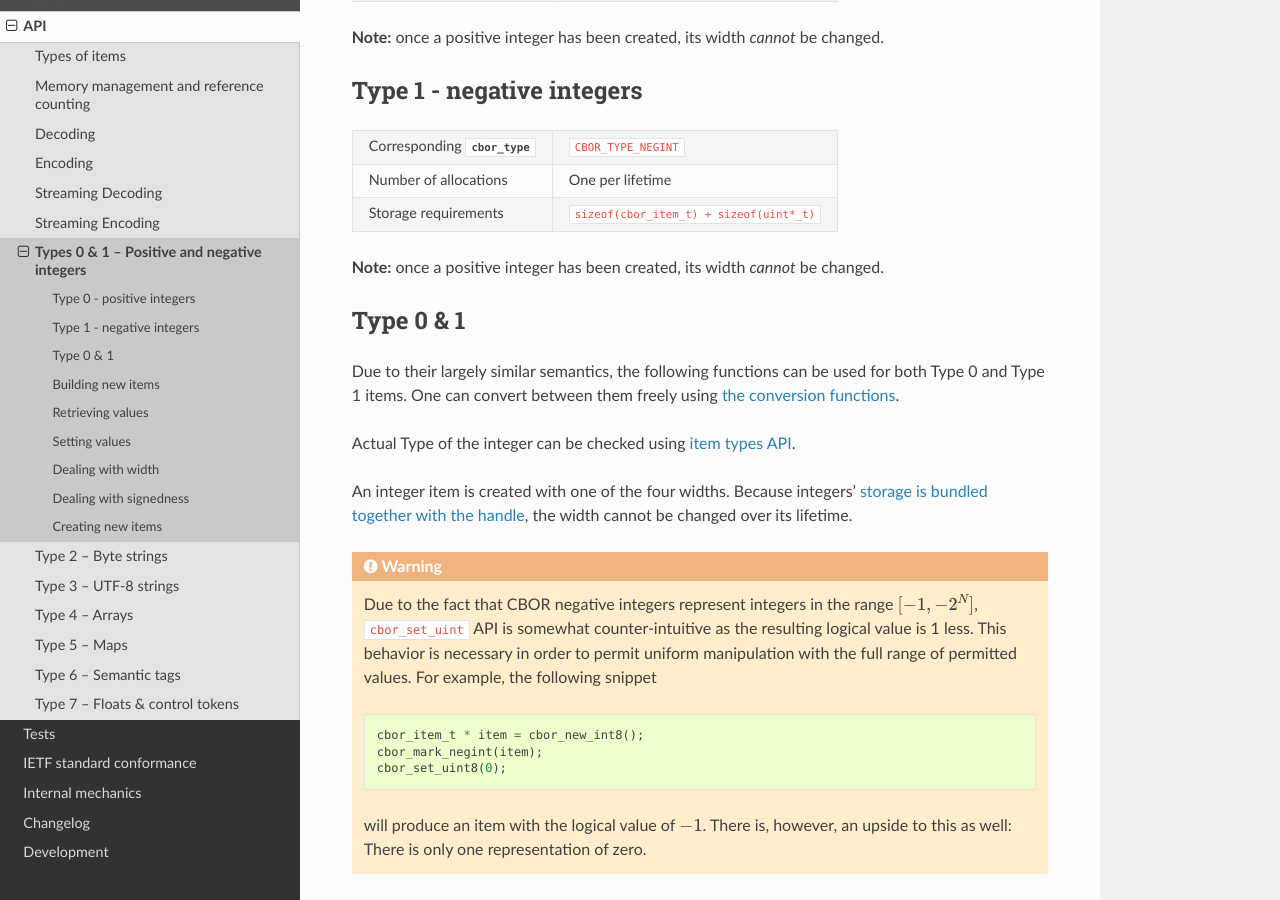
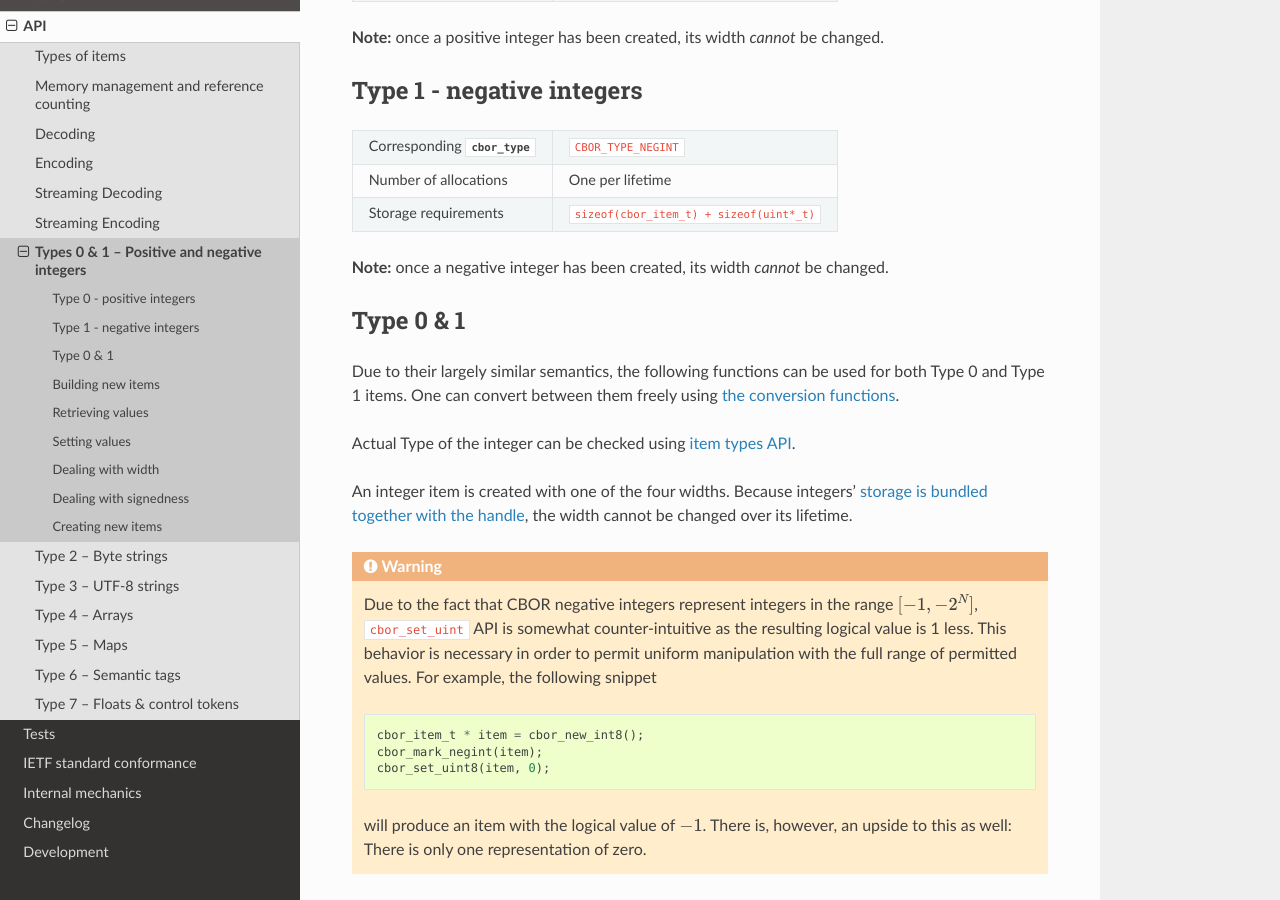
Before and after one commit to PJK/libcbor, a Sphinx documentation site: the page built from doc/source/api/type_0_1_integers.rst, in a window 1280 px wide and 900 px high, scrolled down 536 px. Built offline with Sphinx 7.4.7 and the Read the Docs theme 3.1.0, drawn with Linux system fonts in a browser that asks for light colours.

Commit message:
Fix critical documentation errors (#398)
- Fix swapped Doxygen comments for definite/indefinite callbacks in
  callbacks.h (affects generated streaming decoding docs)
- Fix incorrect CBOR byte 0xf5 -> 0x5f for indefinite byte string start
- Fix incorrect array example: 0x9f -> 0x98 for definite array
- Fix missing item argument in cbor_set_uint8 code example
- Fix "positive" -> "negative" integer in Type 1 section
- Fix CMake minimum version: 2.8 -> 3.5
- Fix swapped cross-references in streaming encoding docs

Co-authored-by: Claude Opus 4.6 <noreply@anthropic.com>

```diff
--- a/doc/source/api/streaming_encoding.rst
+++ b/doc/source/api/streaming_encoding.rst
@@ -7,7 +7,7 @@ exposes a low-level encoding API to encode CBOR objects on the fly. Unlike
 strings, etc.) instead of :type:`cbor_item_t`. The client is responsible for
 constructing the compound types correctly (e.g. terminating arrays).
 
-Streaming encoding is typically used to create an streaming (indefinite length) CBOR :doc:`strings <type_2_byte_strings>`, :doc:`byte strings <type_3_strings>`, :doc:`arrays <type_4_arrays>`, and :doc:`maps <type_5_maps>`. Complete example: `examples/streaming_array.c <https://github.com/PJK/libcbor/blob/master/examples/streaming_array.c>`_
+Streaming encoding is typically used to create a streaming (indefinite length) CBOR :doc:`byte strings <type_2_byte_strings>`, :doc:`strings <type_3_strings>`, :doc:`arrays <type_4_arrays>`, and :doc:`maps <type_5_maps>`. Complete example: `examples/streaming_array.c <https://github.com/PJK/libcbor/blob/master/examples/streaming_array.c>`_
 
 .. doxygenfunction:: cbor_encode_uint8
 
--- a/doc/source/api/type_0_1_integers.rst
+++ b/doc/source/api/type_0_1_integers.rst
@@ -24,7 +24,7 @@ Number of allocations               One per lifetime
 Storage requirements                ``sizeof(cbor_item_t) + sizeof(uint*_t)``
 ==================================  =========================================
 
-**Note:** once a positive integer has been created, its width *cannot* be changed.
+**Note:** once a negative integer has been created, its width *cannot* be changed.
 
 Type 0 & 1
 -------------
@@ -44,7 +44,7 @@ An integer item is created with one of the four widths. Because integers' `stora
 
         cbor_item_t * item = cbor_new_int8();
         cbor_mark_negint(item);
-        cbor_set_uint8(0);
+        cbor_set_uint8(item, 0);
 
     will produce an item with the logical value of :math:`-1`. There is, however, an upside to this as well: There is only one representation of zero.
 
--- a/doc/source/api/type_2_byte_strings.rst
+++ b/doc/source/api/type_2_byte_strings.rst
@@ -7,7 +7,7 @@ In case a byte string is indefinite, it is encoded as a series of definite byte
 
 ::
 
-    0xf5	    Start indefinite byte string
+    0x5f	    Start indefinite byte string
 	0x41	    Byte string (1B long)
 	    0x00
 	0x41	    Byte string (1B long)
--- a/doc/source/api/type_4_arrays.rst
+++ b/doc/source/api/type_4_arrays.rst
@@ -29,7 +29,7 @@ Examples
 
 ::
 
-    0x9f        Start array, 1B length follows
+    0x98        Start definite array, 1B length follows
     0x20        Unsigned integer 32
         ...        32 items follow
 
--- a/doc/source/getting_started.rst
+++ b/doc/source/getting_started.rst
@@ -29,7 +29,7 @@ Building & installing libcbor
 
 Prerequisites:
  - C99 compiler
- - CMake_ 2.8 or newer (might also be called ``cmakesetup``, ``cmake-gui`` or ``ccmake`` depending on the installed version and system)
+ - CMake_ 3.5 or newer (might also be called ``cmakesetup``, ``cmake-gui`` or ``ccmake`` depending on the installed version and system)
  - C build system CMake can target (make, Apple Xcode, MinGW, ...)
 
 .. _CMake: http://cmake.org/
```
Also changed, not shown: 1 other file.
